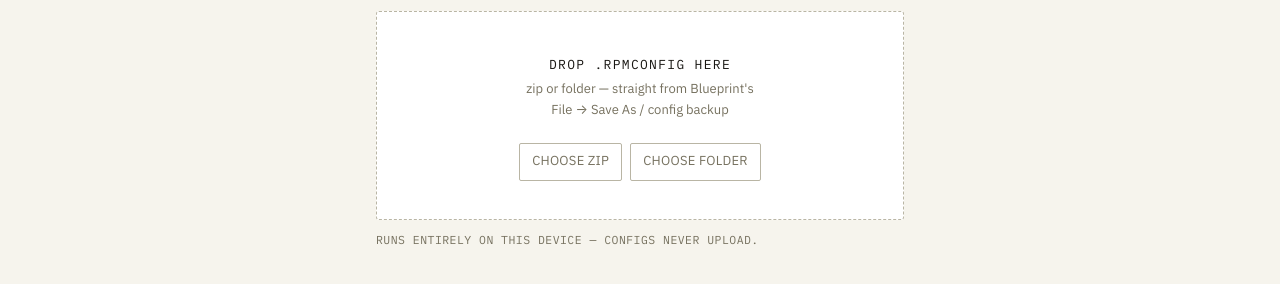
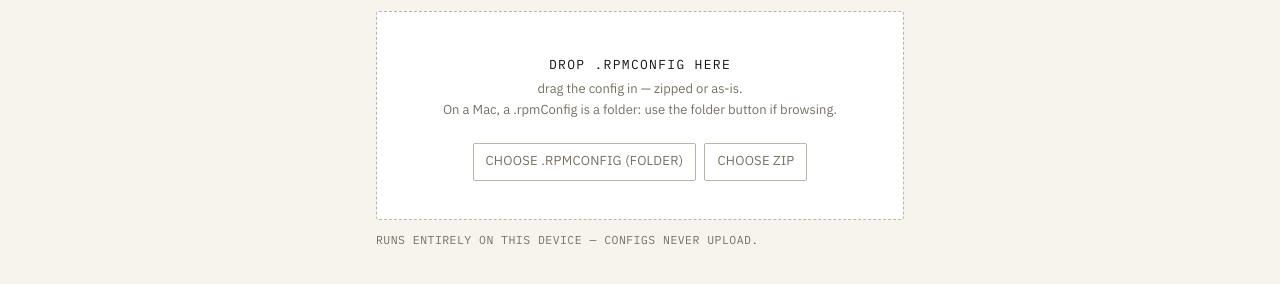
Before and after one commit to ryan-synergy/blueprinted, a plain HTML site: page index.html in a window 1280 px wide. Shown: the part 152-436 px from the top of the page. Drawn offline with Linux system fonts and the light colour scheme.

Commit message:
Fix file picker: remove accept filter that grayed out configs; clarify folder vs zip buttons
Co-Authored-By: Claude Fable 5 <noreply@anthropic.com>

```diff
--- a/index.html
+++ b/index.html
@@ -91,7 +91,7 @@
 </div>
 <div id="app"></div>
 <div id="toast"></div>
-<input type="file" id="filePick" accept=".zip,.rpmconfig,.rpmConfig" style="display:none">
+<input type="file" id="filePick" style="display:none">
 <input type="file" id="dirPick" webkitdirectory style="display:none">
 <script>
 "use strict";
@@ -676,10 +676,11 @@ function renderHome(){
     </div>
     <div id="drop">
       <div class="big">DROP .RPMCONFIG HERE</div>
-      <div class="small">zip or folder — straight from Blueprint's<br>File → Save As / config backup</div>
+      <div class="small">drag the config in — zipped or as-is.<br>
+        On a Mac, a .rpmConfig is a folder: use the folder button if browsing.</div>
       <div class="row" style="justify-content:center; margin-top:22px">
+        <button class="btn small" onclick="event.stopPropagation();$('dirPick').click()">CHOOSE .RPMCONFIG (FOLDER)</button>
         <button class="btn small" onclick="event.stopPropagation();$('filePick').click()">CHOOSE ZIP</button>
-        <button class="btn small" onclick="event.stopPropagation();$('dirPick').click()">CHOOSE FOLDER</button>
       </div>
     </div>
     <div class="muted mono" style="margin-top:12px; font-size:11.5px; letter-spacing:.04em">
```
